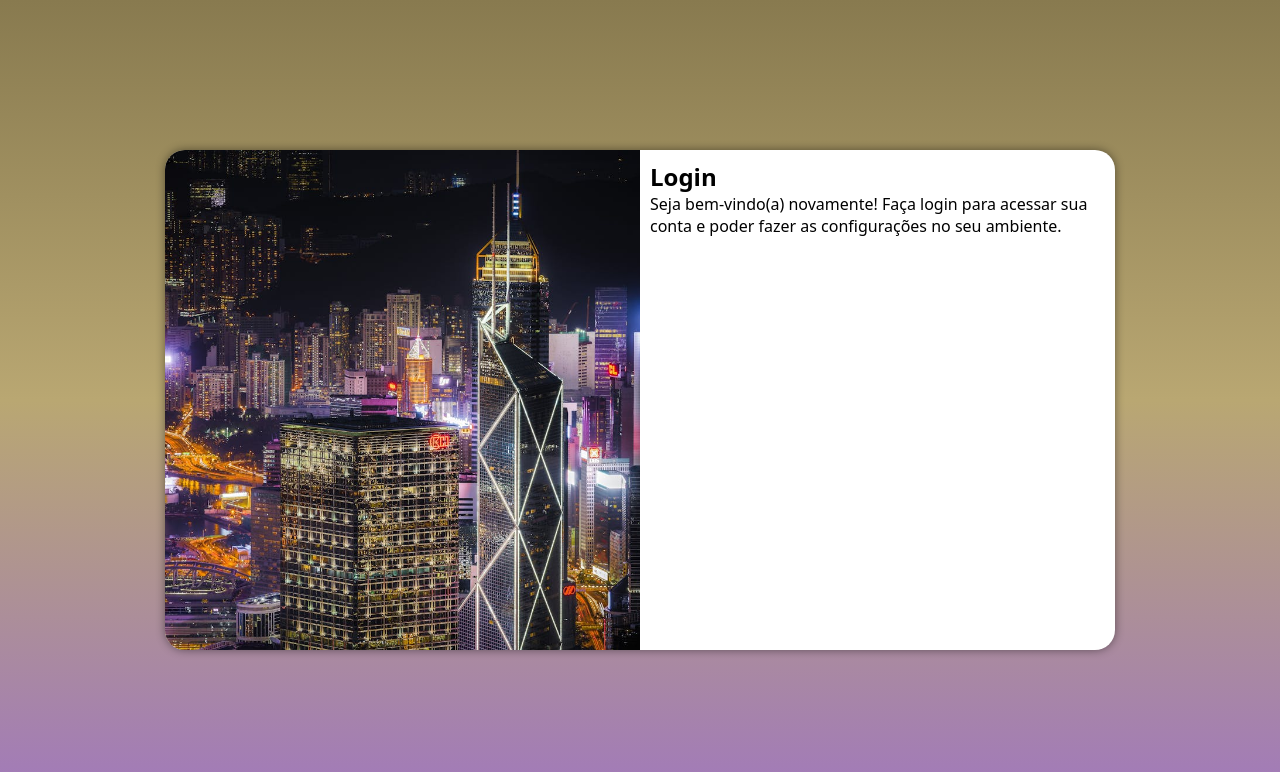
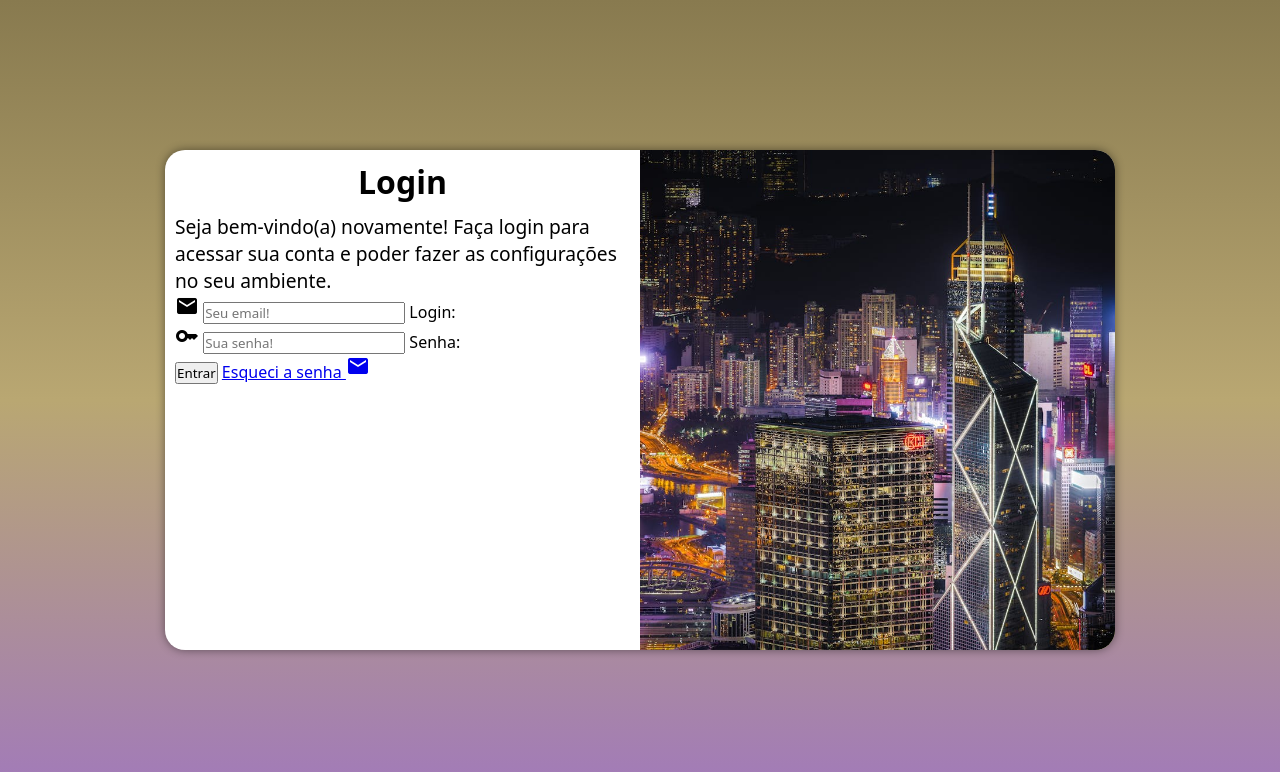
Before and after one commit to joaoluis25/projeto-login, a PHP site: page / in a window 1280 px wide. Shown: the top 772 px of the page. Run offline with PHP 8.4, Linux system fonts and the light colour scheme.

Commit message:
adicionei as peças do login

```diff
--- a/estilos/cll.css
+++ b/estilos/cll.css
@@ -68,3 +68,12 @@ main{
     padding: 10px;
     display: block;
 }
+
+#formulario h1{
+    text-align: center;
+    margin-bottom: 10px;
+}
+
+#formulario p{
+    font-size: 0.8em;
+}
--- a/estilos/mq.css
+++ b/estilos/mq.css
@@ -29,6 +29,10 @@
         width: 70%;
     }
 
+    #formulario p{
+        font-size: 1em;
+    }
+
 }
 
 @media screen and (min-width: 992px) {
@@ -40,14 +44,22 @@
     }
 
     #login > #imagem{
-        float: left;
+        float: right;
         width: 50%;
         height: 100%;
     }
 
     #login > #formulario{
-        float: right;
+        float: left;
         width: 50%;
+    }
+
+    #formulario > h1{
+        font-size: 2em;
+    }
+
+    #formulario > P{
+        font-size: 1.2em;
     }
 
 
--- a/index.html
+++ b/index.html
@@ -3,6 +3,7 @@
 <head>
     <meta charset="UTF-8">
     <meta name="viewport" content="width=device-width, initial-scale=1.0">
+    <link rel="stylesheet" href="https://fonts.googleapis.com/icon?family=Material+Icons"     rel="stylesheet">
     <link rel="stylesheet" href="estilos/cll.css">
     <link rel="stylesheet" href="estilos/mq.css">
     <title>projeto login</title>
@@ -16,8 +17,19 @@
             <div id="formulario">
                 <h1>Login</h1>
                 <p>Seja bem-vindo(a) novamente! Faça login para acessar sua conta e poder fazer as configurações no seu ambiente.</p>
-                <form action="login.php" method="post">
-
+                <form action="login.php" method="post" autocomplete="on">
+                    <div class="campo">
+                        <i class="material-icons"> mail </i>
+                        <input type="email" name="login" id="ilogin" placeholder="Seu email!" autocomplete="email" required maxlength="20">
+                        <label for="ilogin">Login:</label>
+                    </div>
+                    <div>
+                        <i class="material-icons"> key </i>
+                        <input type="password" name="senha" id="isenha" placeholder="Sua senha!" autocomplete="current-password" required minlength="4" maxlength="8">
+                        <label for="isenha">Senha:</label>
+                    </div>
+                    <input type="submit" value="Entrar">
+                    <a href="esqueci.html">Esqueci a senha <i class="material-icons">mail</i></a>
                 </form>
             </div>
         </section>
```
